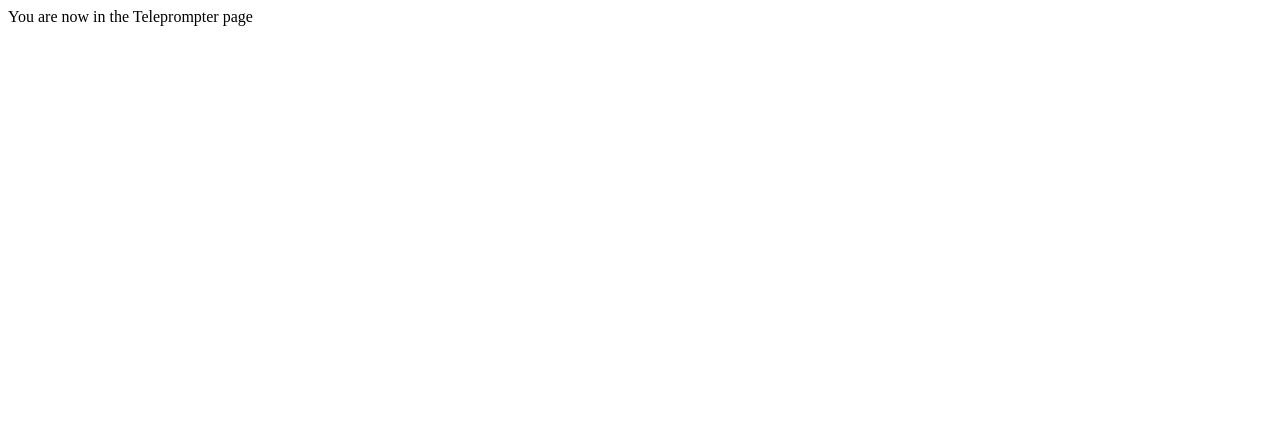
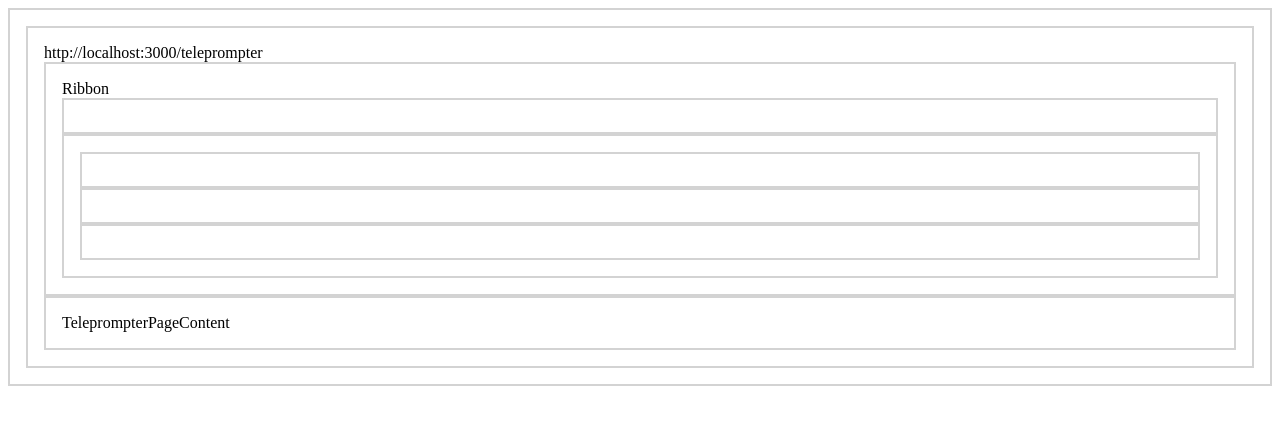
Before and after one commit to smsanagustin/JPAD-2023-Teleprompter, a React (Create React App) app: page /teleprompter in a window 1280 px wide. Shown: the top 424 px of the page. Built offline with nearby package versions, Linux system fonts and the light colour scheme.

Commit message:
feat: structured the teleprompter page and prepared the componentization

```diff
--- a/src/App.js
+++ b/src/App.js
@@ -2,20 +2,23 @@ import React from 'react';
 import { BrowserRouter as Router, Route, Routes } from 'react-router-dom';
 import ShowcaseComponents from './pages/ShowcaseComponents';
 import Teleprompter from './pages/Teleprompter';
+import './assets/stylesheets/components.css'
+import './assets/stylesheets/theme.css'
 
-
+//  comment this line below to remove the boders around divs
+import './assets/stylesheets/bounds.css'
 
 
 const App = () => {
   return (
     <Router>
-      <div className="app-container">
+      <>
         {console.log("App is running")}
         <Routes>
           <Route path="/" element={<ShowcaseComponents />} />
           <Route path="/teleprompter" element={<Teleprompter />} />
         </Routes>
-      </div>
+      </>
     </Router>
   );
 };
--- /dev/null
+++ b/src/assets/stylesheets/bounds.css
@@ -0,0 +1,6 @@
+
+
+div{
+    border: 2px solid lightgray;
+    padding: 1rem;
+}
--- /dev/null
+++ b/src/components/Center.js
@@ -0,0 +1,14 @@
+import React from 'react';
+
+
+function Center(props){
+    //  access properties through props.propertyName
+    //  obtain the subcomponents inside it throught props.children
+    const children = props.children;
+
+    return <div className='Center'>
+        {/* EDIT THE LAYOUT BELOW */}
+        {children}
+    </div>
+}
+export default Center;
--- /dev/null
+++ b/src/components/PanelTab.js
@@ -0,0 +1,14 @@
+import React from 'react';
+
+
+function PanelTab(props){
+    //  access properties through props.propertyName
+    //  obtain the subcomponents inside it throught props.children
+
+
+    return <div className='PanelTab'>
+        {/* EDIT THE LAYOUT BELOW */}
+
+    </div>
+}
+export default PanelTab;
--- /dev/null
+++ b/src/components/SplitContent.js
@@ -0,0 +1,14 @@
+import React from 'react';
+
+
+function SplitContent(props){
+    //  access properties through props.propertyName
+    //  obtain the subcomponents inside it throught props.children
+
+
+    return <div className='SplitContent'>
+        {/* EDIT THE LAYOUT BELOW */}
+
+    </div>
+}
+export default SplitContent;
--- /dev/null
+++ b/src/components/TeleprompterPageContent.js
@@ -0,0 +1,14 @@
+import React from 'react';
+
+
+function TeleprompterPageContent(props){
+    //  access properties through props.propertyName
+    //  obtain the subcomponents inside it throught props.children
+    const children = props.children;
+
+    return <div className='TeleprompterPageContent'>
+        {/* EDIT THE LAYOUT BELOW */}
+        {children}
+    </div>
+}
+export default TeleprompterPageContent;
--- /dev/null
+++ b/src/components/TeleprompterRibbon.js
@@ -0,0 +1,14 @@
+import React from 'react';
+
+
+function TeleprompterRibbon(props){
+    //  access properties through props.propertyName
+    //  obtain the subcomponents inside it throught props.children
+    const children = props.children;
+
+    return <div className='TeleprompterRibbon'>
+        {/* EDIT THE LAYOUT BELOW */}
+        {children}
+    </div>
+}
+export default TeleprompterRibbon;
--- a/src/model/values.js
+++ b/src/model/values.js
@@ -1,4 +1,10 @@
 
+
+const TAB_NAMES = {
+    'text': 'Text',
+    'teleprompter': 'Teleprompter',
+    'defaultval': "Text"
+}
 
 const MODES = {
     'timed': "Timed",
@@ -30,4 +36,4 @@ const COLORS = {
     'BLACK': {name: '', src: ''}
 };
 
-export {MODES, FONT_SIZE_LIMITS, SCROLL_SPEED_LIMITS, FONTS, COLORS}
+export {TAB_NAMES, MODES, FONT_SIZE_LIMITS, SCROLL_SPEED_LIMITS, FONTS, COLORS}
--- a/src/pages/ShowcaseComponents.js
+++ b/src/pages/ShowcaseComponents.js
@@ -1,3 +1,12 @@
+
+
+//   WHAT IS THIS?
+
+//  This page is created to show the gallery of components we're creating like buttons, panels, boxes, modals etc.
+//  You can test your components here before adding them to the actual pages
+
+
+
 import React from "react";
 
 // start importing components from this line onwards
@@ -6,8 +15,17 @@ import React from "react";
 
 function ShowcaseComponents(){
     return <>
-        You are now in the ShowcaseComponents page
+        You are now in the ShowcaseComponents page.
+        <div>
+            You can test your components here before adding them to the actual pages.
+        </div>
+        <div>
+            Show what your component does and it's appearance.
+        </div>
         {/* add components below */}
+
+
+
     </>
 }
 
--- a/src/pages/Teleprompter.js
+++ b/src/pages/Teleprompter.js
@@ -1,8 +1,14 @@
 import React, { useState } from 'react';
-import {MODES, FONT_SIZE_LIMITS, SCROLL_SPEED_LIMITS, FONTS, COLORS} from '../model/values';
+import {TAB_NAMES, MODES, FONT_SIZE_LIMITS, SCROLL_SPEED_LIMITS, FONTS, COLORS} from '../model/values';
 
+import Center from '../components/Center';
+import PanelTab from '../components/PanelTab';
+import SplitContent from '../components/SplitContent';
+import TeleprompterPageContent from '../components/TeleprompterPageContent.js';
+import TeleprompterRibbon from '../components/TeleprompterRibbon';
 
 function Teleprompter() {
+    const [tab, setTab] = useState(TAB_NAMES.defaultval);
     const [text, setText] = useState("");
     const [selectedMode, setSelectedMode] = useState(MODES.defaultval);
     const [position, setPosition] = useState(0);
@@ -11,9 +17,43 @@ function Teleprompter() {
     const [selectedTextColor, setSelectedTextColor] = useState(COLORS.defaultval);
     const [selectedBackgroundColor, setSelectedBackgroundColor] = useState(COLORS.BLACK);
 
-    return <>
-        You are now in the Teleprompter page
-    </>;
+    return <div className='Teleprompter-Page'>
+        http://localhost:3000/teleprompter
+        {/*  TeleprompterRibbon IS SIMILAR TO THE RIBBON OF GOOGLE FORMS*/}
+        <TeleprompterRibbon>
+            Ribbon
+            <SplitContent
+                left={[]} // insert the array of components
+                right={[]}  //insert the array of components
+            />
+            <Center>
+                <PanelTab tabname={''} onClick={()=>{}}/>
+                <PanelTab tabname={''} onClick={()=>{}}/>
+                <PanelTab tabname={''} onClick={()=>{}}/>
+
+            </Center>
+        </TeleprompterRibbon>
+
+
+        {   //  SHOW THIS CONTENT IN THE BODY WHEN THE "TEXT" TAB IS SELECTED
+            tab == TAB_NAMES.text ? <TeleprompterPageContent>
+                TeleprompterPageContent
+                {
+                }
+            </TeleprompterPageContent> : null
+        }
+
+
+
+        {   //  SHOW THIS CONTENT IN THE BODY WHEN THE "TELEPROMPTER" TAB IS SELECTED
+            tab == TAB_NAMES.teleprompter ? <TeleprompterPageContent>
+                TeleprompterPageContent
+                {
+                }
+            </TeleprompterPageContent> : null
+        }
+
+    </div>;
 }
 
 export default Teleprompter;
```
Also changed, not shown: src/assets/stylesheets/components.css (added), src/assets/stylesheets/theme.css (added).
